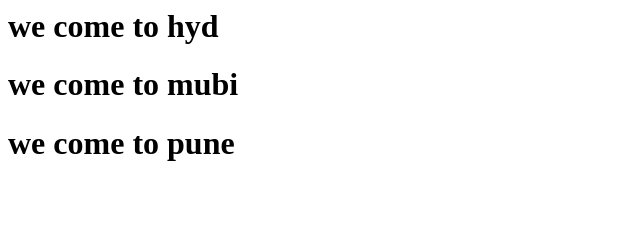
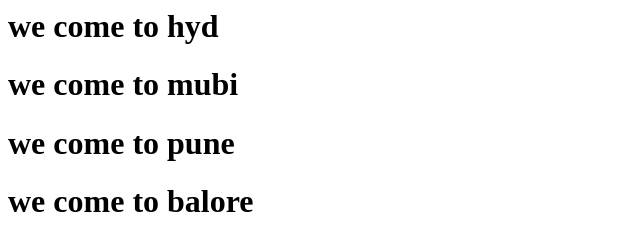
Before and after one commit to sailinux24/sample, a plain HTML site: page index.html in a window 1280 px wide. Shown: the whole page, without its empty margins (0-640 px from the left). Drawn offline with Linux system fonts and the light colour scheme.

Commit message:
banglore

```diff
--- a/index.html
+++ b/index.html
@@ -1,3 +1,5 @@
 <h1>we come to hyd</h>
 <h1>we come to mubi</h>
 <h1>we come to pune</h>
+
+<h1>we come to balore</h>
```
